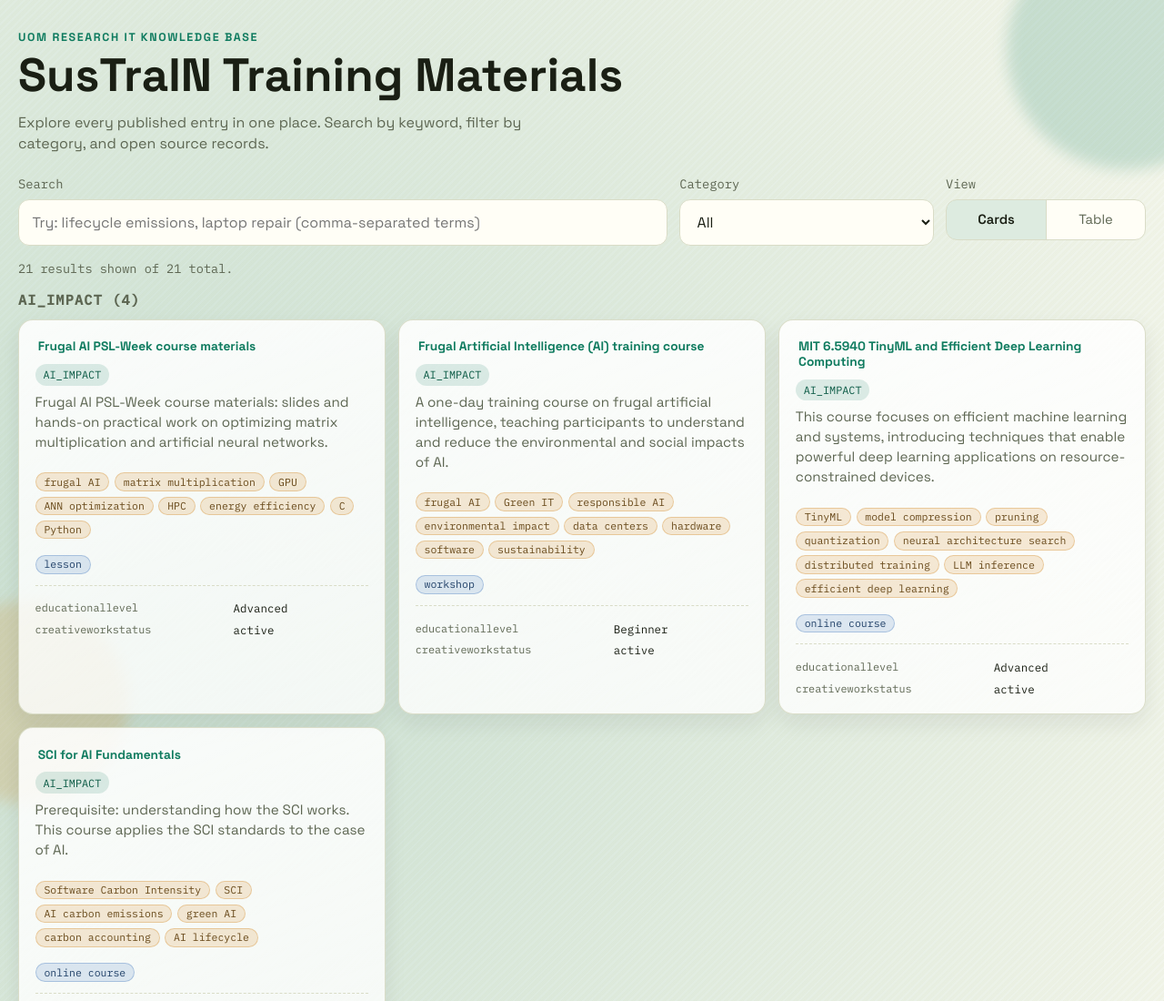
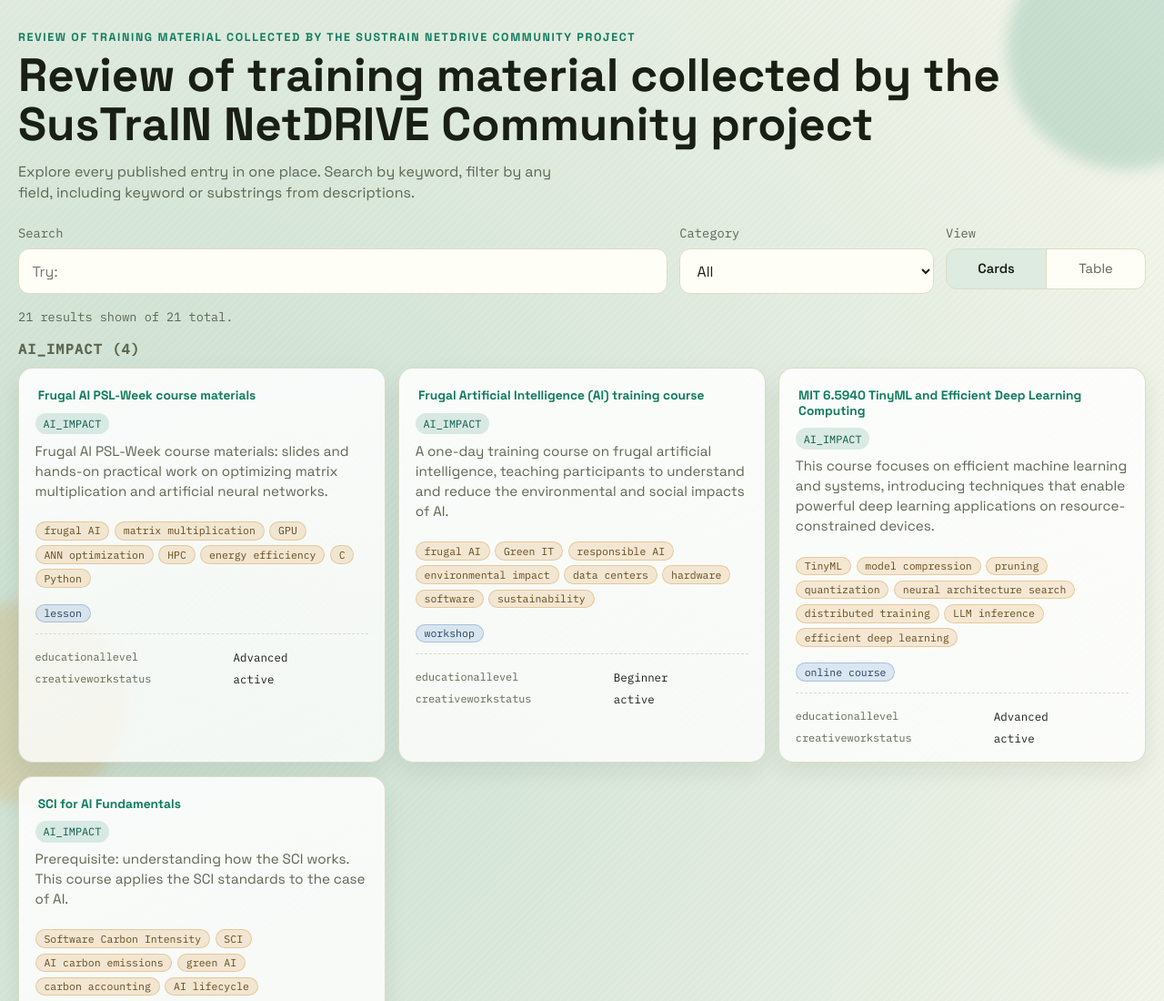
Before and after one commit to UofM-Green-Compute/SusTraIN-training-material-review, a website with bundled scripts: page page_rendering_code/index.html in a window 1280 px wide. Shown: the top 1100 px of the page at 91% size. Built offline with nearby package versions, Linux system fonts and the light colour scheme.

Commit message:
Corrected errors in index files that referred to base/template repo

```diff
--- a/page_rendering_code/index.html
+++ b/page_rendering_code/index.html
@@ -25,11 +25,11 @@
     <div class="bg-shape bg-shape-b" aria-hidden="true"></div>
 
     <header class="hero">
-      <p class="eyebrow">UoM Research IT Knowledge Base</p>
-      <h1>SusTraIN Training Materials</h1>
+      <p class="eyebrow">Review of training material collected by the SusTraIN NetDRIVE Community project</p>
+      <h1>Review of training material collected by the SusTraIN NetDRIVE Community project</h1>
       <p class="subtitle">
-        Explore every published entry in one place. Search by keyword, filter by
-        category, and open source records.
+        Explore every published entry in one place. Search by keyword, filter by any field, including
+        keyword or substrings from descriptions.
       </p>
     </header>
 
@@ -40,7 +40,7 @@
           <input
             id="searchInput"
             type="search"
-            placeholder="Try: lifecycle emissions, laptop repair (comma-separated terms)"
+            placeholder="Try: "
             autocomplete="off"
           />
         </label>
```
